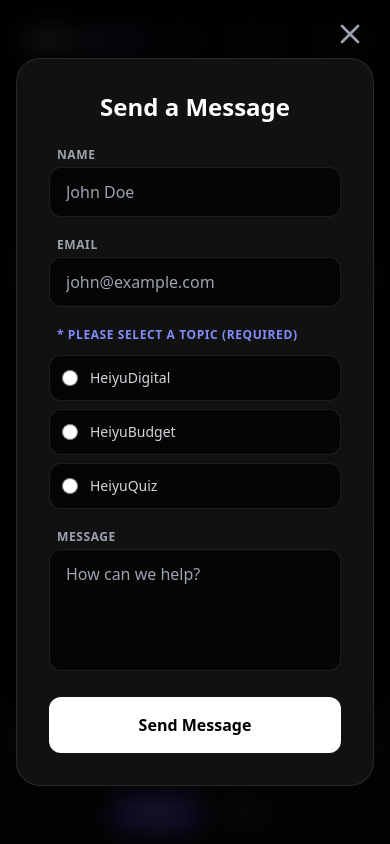
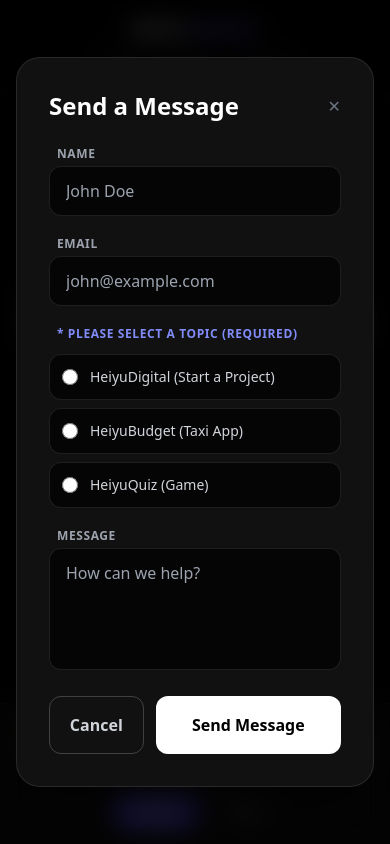
Before and after one commit to IrishDec/heiyu-digital, a Next.js app: page / in a window 390 px wide. Both pictures are taken after a click on the button "Contact". Shown: the top 844 px of the page. Built offline with nearby package versions, Linux system fonts and the light colour scheme.

Commit message:
Final polish contact form and mobile layout

```diff
--- a/app/components/ContactForm.tsx
+++ b/app/components/ContactForm.tsx
@@ -2,16 +2,17 @@
 
 import { useState } from "react";
 
-export default function ContactForm() {
+// Define the type so the form knows it might receive a close function
+interface ContactFormProps {
+  onClose?: () => void;
+}
+
+export default function ContactForm({ onClose }: ContactFormProps) {
   const [result, setResult] = useState("");
   const [isSubmitting, setIsSubmitting] = useState(false);
 
   const handleSubmit = async (e: any) => {
-    e.preventDefault(); // Stops page reload
-
-    // HTML5 'required' attribute handles the validation before this function runs.
-    // If we are here, a radio button IS selected.
-
+    e.preventDefault();
     setIsSubmitting(true);
     setResult("");
 
@@ -30,9 +31,14 @@ export default function ContactForm() {
 
       if (data.success) {
         setResult("Success! We will be in touch soon.");
-        e.target.reset(); // Clears form (and unchecks radio buttons)
+        e.target.reset();
+
+        // Optional: Close the modal automatically after 2 seconds on success
+        if (onClose) {
+            setTimeout(() => onClose(), 2000);
+        }
       } else {
-        setResult("Something went wrong. Please try again or email us directly.");
+        setResult("Something went wrong. Please try again.");
       }
     } catch (error) {
       setResult("Connection error. Please try again.");
@@ -43,104 +49,77 @@ export default function ContactForm() {
 
   return (
     <div className="w-full max-w-md mx-auto bg-[#111] p-8 rounded-3xl border border-white/10 shadow-2xl">
-      <h3 className="text-2xl font-bold text-white mb-6 text-center">Send a Message</h3>
+      <div className="flex justify-between items-center mb-6">
+        <h3 className="text-2xl font-bold text-white">Send a Message</h3>
+        {/* Top corner close button (optional visual aid) */}
+        {onClose && (
+            <button onClick={onClose} className="text-gray-500 hover:text-white transition">✕</button>
+        )}
+      </div>
 
       <form onSubmit={handleSubmit} className="space-y-5">
 
         {/* Name */}
         <div>
           <label className="block text-xs text-gray-400 mb-1 ml-2 font-bold tracking-wider">NAME</label>
-          <input
-            type="text"
-            name="name"
-            required
-            className="w-full bg-[#050505] border border-white/10 rounded-xl px-4 py-3 text-white focus:outline-none focus:border-indigo-500 transition"
-            placeholder="John Doe"
-          />
+          <input type="text" name="name" required className="w-full bg-[#050505] border border-white/10 rounded-xl px-4 py-3 text-white focus:outline-none focus:border-indigo-500 transition" placeholder="John Doe" />
         </div>
 
         {/* Email */}
         <div>
           <label className="block text-xs text-gray-400 mb-1 ml-2 font-bold tracking-wider">EMAIL</label>
-          <input
-            type="email"
-            name="email"
-            required
-            className="w-full bg-[#050505] border border-white/10 rounded-xl px-4 py-3 text-white focus:outline-none focus:border-indigo-500 transition"
-            placeholder="john@example.com"
-          />
+          <input type="email" name="email" required className="w-full bg-[#050505] border border-white/10 rounded-xl px-4 py-3 text-white focus:outline-none focus:border-indigo-500 transition" placeholder="john@example.com" />
         </div>
 
-        {/* 👇 RADIO BUTTONS (None selected by default + Required) */}
+        {/* Radio Buttons */}
         <div>
-          <label className="block text-xs text-indigo-400 mb-3 ml-2 font-bold tracking-wider uppercase">
-            * Please select a Topic (Required)
-          </label>
+          <label className="block text-xs text-indigo-400 mb-3 ml-2 font-bold tracking-wider uppercase">* Please select a Topic (Required)</label>
           <div className="flex flex-col gap-2">
-
             <label className="flex items-center gap-3 cursor-pointer p-3 rounded-xl bg-[#050505] border border-white/10 hover:border-indigo-500/50 transition group">
-              <input
-                type="radio"
-                name="subject"
-                value="New Project (HeiyuDigital)"
-                required
-                className="accent-indigo-500 w-4 h-4 cursor-pointer"
-              />
-              <span className="text-sm text-gray-300 group-hover:text-white transition">HeiyuDigital</span>
+              <input type="radio" name="subject" value="New Project" required className="accent-indigo-500 w-4 h-4 cursor-pointer" />
+              <span className="text-sm text-gray-300 group-hover:text-white transition">HeiyuDigital (Start a Project)</span>
             </label>
-
             <label className="flex items-center gap-3 cursor-pointer p-3 rounded-xl bg-[#050505] border border-white/10 hover:border-indigo-500/50 transition group">
-              <input
-                type="radio"
-                name="subject"
-                value="HeiyuBudget Support"
-                required
-                className="accent-indigo-500 w-4 h-4 cursor-pointer"
-              />
-              <span className="text-sm text-gray-300 group-hover:text-white transition">HeiyuBudget</span>
+              <input type="radio" name="subject" value="HeiyuBudget Support" required className="accent-indigo-500 w-4 h-4 cursor-pointer" />
+              <span className="text-sm text-gray-300 group-hover:text-white transition">HeiyuBudget (Taxi App)</span>
             </label>
-
             <label className="flex items-center gap-3 cursor-pointer p-3 rounded-xl bg-[#050505] border border-white/10 hover:border-indigo-500/50 transition group">
-              <input
-                type="radio"
-                name="subject"
-                value="HeiyuQuiz Feedback"
-                required
-                className="accent-indigo-500 w-4 h-4 cursor-pointer"
-              />
-              <span className="text-sm text-gray-300 group-hover:text-white transition">HeiyuQuiz</span>
+              <input type="radio" name="subject" value="HeiyuQuiz Feedback" required className="accent-indigo-500 w-4 h-4 cursor-pointer" />
+              <span className="text-sm text-gray-300 group-hover:text-white transition">HeiyuQuiz (Game)</span>
             </label>
-
           </div>
         </div>
 
         {/* Message */}
         <div>
           <label className="block text-xs text-gray-400 mb-1 ml-2 font-bold tracking-wider">MESSAGE</label>
-          <textarea
-            name="message"
-            required
-            rows={4}
-            className="w-full bg-[#050505] border border-white/10 rounded-xl px-4 py-3 text-white focus:outline-none focus:border-indigo-500 transition resize-none"
-            placeholder="How can we help?"
-          ></textarea>
+          <textarea name="message" required rows={4} className="w-full bg-[#050505] border border-white/10 rounded-xl px-4 py-3 text-white focus:outline-none focus:border-indigo-500 transition resize-none" placeholder="How can we help?"></textarea>
         </div>
 
-        {/* Button */}
-        <button
-          type="submit"
-          disabled={isSubmitting}
-          className="w-full bg-white text-black font-bold py-4 rounded-xl hover:bg-gray-200 transition disabled:opacity-50"
-        >
-          {isSubmitting ? "Sending..." : "Send Message"}
-        </button>
+        {/* BUTTONS ROW */}
+        <div className="flex gap-3">
+            {/* CANCEL BUTTON */}
+            {onClose && (
+                <button
+                    type="button"
+                    onClick={onClose}
+                    className="flex-1 bg-transparent border border-white/20 text-gray-300 font-bold py-4 rounded-xl hover:bg-white/10 transition"
+                >
+                    Cancel
+                </button>
+            )}
 
-        {/* Success/Error Message */}
-        {result && (
-          <p className={`text-center text-sm mt-4 ${result.includes("Success") ? "text-green-400" : "text-red-400"}`}>
-            {result}
-          </p>
-        )}
+            {/* SEND BUTTON */}
+            <button
+                type="submit"
+                disabled={isSubmitting}
+                className="flex-[2] bg-white text-black font-bold py-4 rounded-xl hover:bg-gray-200 transition disabled:opacity-50"
+            >
+                {isSubmitting ? "Sending..." : "Send Message"}
+            </button>
+        </div>
+
+        {result && <p className={`text-center text-sm mt-4 ${result.includes("Success") ? "text-green-400" : "text-red-400"}`}>{result}</p>}
       </form>
     </div>
   );
--- a/app/page.tsx
+++ b/app/page.tsx
@@ -11,7 +11,6 @@ export default function Home() {
   const [budgetIndex, setBudgetIndex] = useState(0);
   const [quizIndex, setQuizIndex] = useState(0);
 
-  // 👇 STATE FOR THE CONTACT MODAL
   const [showContact, setShowContact] = useState(false);
 
   const budgetImages = [
@@ -37,17 +36,19 @@ export default function Home() {
   return (
     <main className="min-h-screen bg-[#050505] text-white selection:bg-indigo-500 selection:text-white font-sans">
 
-   {/* 1. NAVIGATION */}
-      <nav className="fixed top-0 w-full z-50 bg-[#050505]/80 backdrop-blur-md border-b border-white/5">
-        <div className="max-w-6xl mx-auto px-6 h-20 flex items-center justify-between">
+      {/* 1. NAVIGATION (Mobile Stacked / Desktop Row) */}
+      <nav className="fixed top-0 w-full z-50 bg-[#050505]/95 backdrop-blur-md border-b border-white/5">
+        <div className="max-w-6xl mx-auto px-6 py-4 md:h-20 flex flex-col md:flex-row items-center justify-between">
+
+          {/* Logo */}
           <div className="text-xl font-bold tracking-tighter text-white">
             HEIYU<span className="text-indigo-500">DIGITAL</span>
           </div>
-          <div className="flex gap-8 text-sm font-medium text-gray-400 items-center">
+
+          {/* Links - Pushed down on mobile with mt-3 */}
+          <div className="flex gap-6 md:gap-8 text-sm font-medium text-gray-400 items-center mt-3 md:mt-0">
             <a href="#work" className="hover:text-white transition">Work</a>
             <a href="#services" className="hover:text-white transition">Services</a>
-
-            {/* 👇 UPDATED: Opens the Modal directly instead of scrolling */}
             <button
               onClick={() => setShowContact(true)}
               className="hover:text-white transition"
@@ -59,7 +60,8 @@ export default function Home() {
       </nav>
 
       {/* 2. HERO SECTION */}
-      <section className="pt-32 pb-12 md:pt-40 md:pb-24 px-6 max-w-5xl mx-auto flex flex-col items-center text-center">
+      {/* 👇 Increased pt-44 on mobile to account for the taller stacked menu */}
+      <section className="pt-44 pb-12 md:pt-48 md:pb-24 px-6 max-w-5xl mx-auto flex flex-col items-center text-center">
         <div className="inline-block px-4 py-1.5 mb-8 border border-indigo-500/30 rounded-full bg-indigo-500/10 text-indigo-300 text-xs font-bold tracking-widest uppercase shadow-[0_0_15px_rgba(99,102,241,0.3)]">
           Full-Stack & Database Architecture
         </div>
@@ -71,7 +73,7 @@ export default function Home() {
           Specializing in high-performance WebApps, Database Systems, and Legacy Modernization for the real world.
         </p>
 
-       {/* HERO BUTTON - Opens Modal Directly */}
+        {/* HERO BUTTON */}
         <div className="flex justify-center w-full">
           <button
             onClick={() => setShowContact(true)}
@@ -195,7 +197,7 @@ export default function Home() {
         <h2 className="text-4xl md:text-5xl font-bold mb-8 tracking-tight">Ready to build?</h2>
         <p className="text-gray-300 mb-10 max-w-xl mx-auto text-lg">Whether you need a full app build or help fixing a legacy database, we are ready to code.</p>
 
-        {/* 👇 THE BUTTON (Opens Modal) */}
+        {/* FOOTER BUTTON */}
         <button
           onClick={() => setShowContact(true)}
           className="inline-block px-10 py-4 bg-white text-black font-bold rounded-full hover:bg-gray-200 transition transform hover:scale-105 duration-200 shadow-xl"
@@ -203,36 +205,21 @@ export default function Home() {
           Get in Touch
         </button>
 
-        {/* Optional: Simple mailto link underneath just in case */}
-        <div className="mt-4">
-            <a href="mailto:info@heiyudigital.com" className="text-sm text-gray-500 hover:text-white transition"></a>
-        </div>
-
         <div className="mt-16 md:mt-24 pt-10 border-t border-white/5 flex flex-col md:flex-row justify-between items-center gap-4 text-xs text-gray-400 font-mono">
            <span>© {new Date().getFullYear()} HeiyuDigital. All rights reserved. Dublin, Ireland.</span>
            <Link href="/privacy" className="hover:text-white underline decoration-gray-600 underline-offset-4">Privacy & Cookies</Link>
         </div>
       </footer>
 
-      {/* 👇 CONTACT FORM MODAL (Pop Out) */}
+ {/* MODAL */}
       {showContact && (
         <div className="fixed inset-0 z-[100] flex items-center justify-center px-4 bg-black/80 backdrop-blur-md animate-fade-in">
-          {/* Close Background Click */}
+          {/* Background Click closes it */}
           <div className="absolute inset-0" onClick={() => setShowContact(false)}></div>
 
           <div className="relative w-full max-w-md z-10 animate-scale-up">
-            {/* Close Button */}
-            <button
-                onClick={() => setShowContact(false)}
-                className="absolute -top-12 right-0 md:-right-12 text-gray-400 hover:text-white transition p-2"
-            >
-                <svg xmlns="http://www.w3.org/2000/svg" className="h-8 w-8" fill="none" viewBox="0 0 24 24" stroke="currentColor">
-                  <path strokeLinecap="round" strokeLinejoin="round" strokeWidth={2} d="M6 18L18 6M6 6l12 12" />
-                </svg>
-            </button>
-
-            {/* The Actual Form Component */}
-            <ContactForm />
+            {/* 👇 WE PASS THE CLOSE FUNCTION DOWN HERE */}
+            <ContactForm onClose={() => setShowContact(false)} />
           </div>
         </div>
       )}
```
